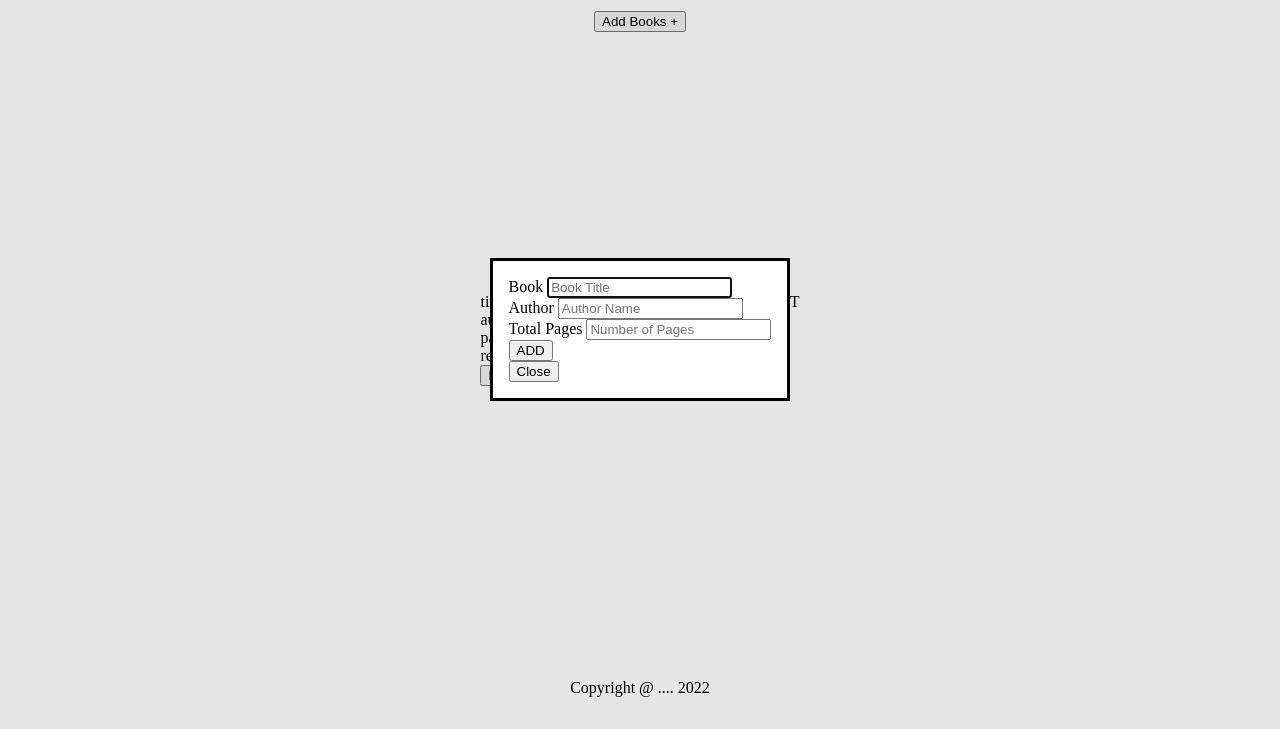
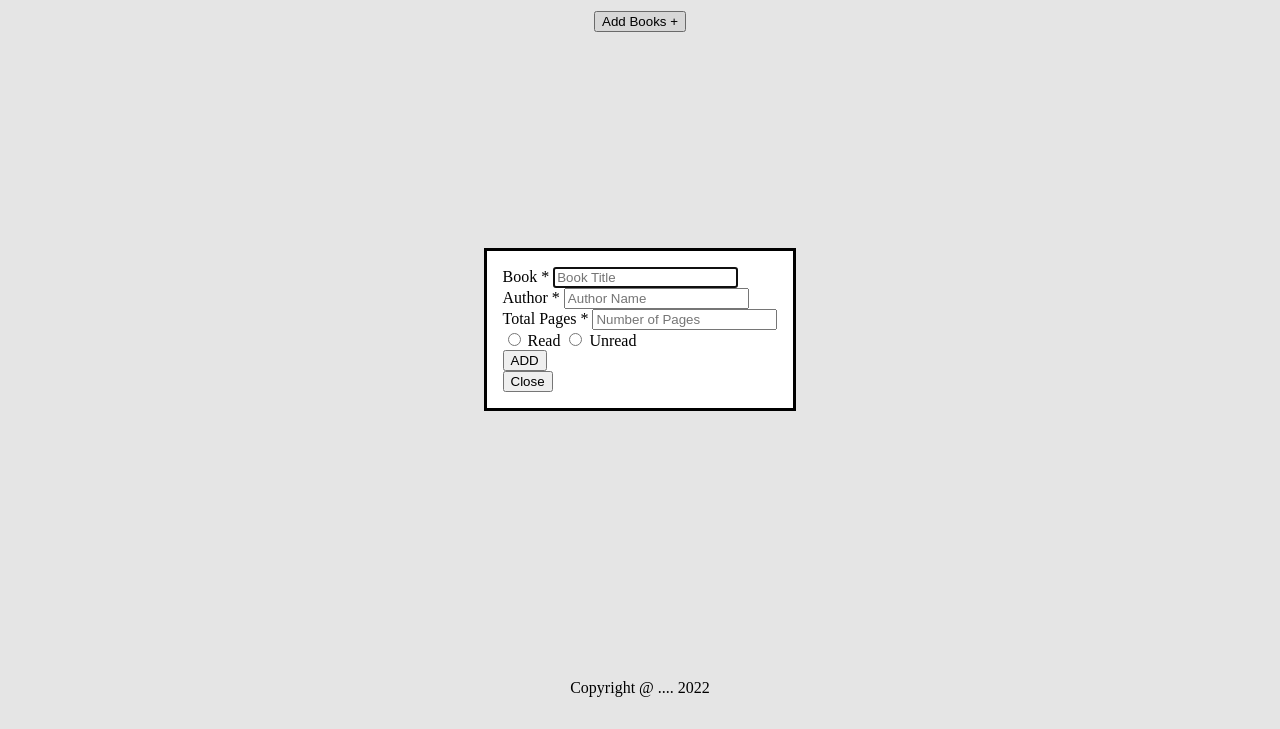
Before and after one commit to ronsamgeorge/Library-ToP, a plain HTML site: page index.html in a window 1280 px wide. Both pictures are taken after a click on the button "Add Books +". Shown: the part 71-800 px from the top of the page. Drawn offline with Linux system fonts and the light colour scheme.

Commit message:
Add Form and Display Book Detail from Form

```diff
--- a/index.html
+++ b/index.html
@@ -23,19 +23,34 @@
         <form action="#" id="book-form" onsubmit="return false">
 
             <div class="form-element">
-                <label for="book-title">Book</label>
+                <label for="book-title">Book *</label>
                 <input type="text" id="book-title" name="book-title" placeholder="Book Title" required>
             </div>
 
             <div class="form-element">
-                <label for="book-author">Author</label>
+                <label for="book-author">Author *</label>
                 <input type="text" id="book-author" name="book-author" placeholder="Author Name" required>
             </div>
 
             <div class="form-element">
-                <label for="book-pages">Total Pages</label>
+                <label for="book-pages">Total Pages *</label>
                 <input type="text" id="book-pages" name="book-pages" placeholder="Number of Pages" required>
             </div>
+
+            <div>
+                <input
+                  type="radio"
+                  id="read"
+                  name="read-book"
+                  value="true"
+                  required
+                />
+                <label for="read">Read</label>
+
+                <input type="radio" id="unread" name="read-book" value="false" />
+                <label for="unread">Unread</label>
+            </div>
+
 
             <div>
                 <input type="submit" value="ADD" id="add-button" />
--- a/script.js
+++ b/script.js
@@ -74,6 +74,7 @@ function book(title, author,pages, read){
 
     addBookToLibrary(this);
     createBookCard(this); //Book Card displays the Book details on the UI
+    console.log("here");
 }
 
 
@@ -87,23 +88,44 @@ function closeForm(){
     modal.close();
 }
 
+function submitForm(){
+
+      let bookTitle = document.getElementById("book-title").value;
+      let bookAuthor = document.getElementById("book-author").value;
+      let bookPages = document.getElementById("book-pages").value;
+      let bookRead = document.querySelector("input[type=radio][name=read-book]:checked").value
+
+      let newBook = new book(bookTitle,bookAuthor,bookPages,bookRead);
+
+    console.log(bookTitle);
+    console.log(bookAuthor);
+    console.log(bookPages);
+    console.log(bookRead);
+    console.log(library);
+    form.reset();
+    modal.close();
+}
+
 let library = [];
 let removeBtnsListener = [];
 const displayContainerDom = document.getElementById("main-display-container");
 
 const book1 = new book("HP","JK",455,true);
-const book2 = new book("TT","JK",455,false);
-const book3 = new book("GOT","JK",455,true);
-const book4 = new book("HABIT","JK",455,false);
+// const book2 = new book("TT","JK",455,false);
+// const book3 = new book("GOT","JK",455,true);
+// const book4 = new book("HABIT","JK",455,false);
 
 const modal = document.querySelector("#modal");   //targets the pop up dialog form modal
 const addBtn = document.getElementById("add-btn");
 const closeBtn = document.querySelector("#close-button");
+const form = document.querySelector("#book-form");
+
+
 
 
 addBtn.addEventListener('click',showForm);
 closeBtn.addEventListener('click', closeForm);
+form.addEventListener('submit',submitForm);
 
 
-console.log(library[1].title);
-console.log(removeBtnsListener);
+//console.log(removeBtnsListener);
```
